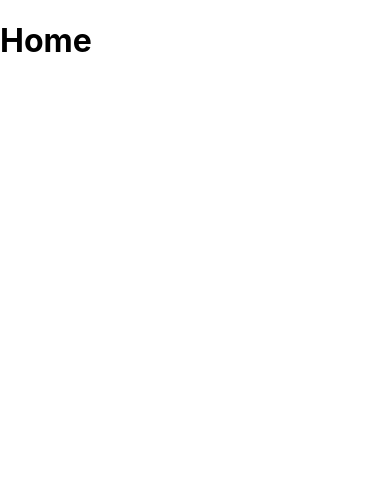
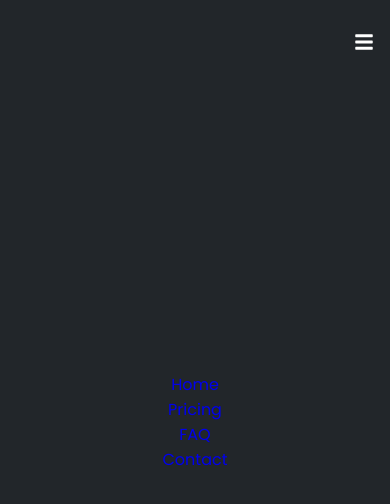
Before and after one commit to phase5lhcm/marketing-template-react, a React (Create React App) app: page / in a window 390 px wide. Shown: the top 504 px of the page. Built offline with nearby package versions, Linux system fonts and the light colour scheme.

Commit message:
Build NavBar

```diff
--- a/src/App.js
+++ b/src/App.js
@@ -1,6 +1,7 @@
 import React from "react";
 import { Routes, Route } from "react-router-dom";
 import HomePage from "./components/Home";
+
 
 function App() {
   return (
--- a/src/components/Home.jsx
+++ b/src/components/Home.jsx
@@ -1,10 +1,11 @@
 import React from "react";
 import "../styles/HomeStyles.css";
+import NavBar from "./NavBar";
 
 const HomePage = () => {
   return (
     <div>
-      <h1>Home</h1>
+      <NavBar />
     </div>
   );
 };
--- /dev/null
+++ b/src/components/NavBar.jsx
@@ -0,0 +1,46 @@
+import React, { useState } from "react";
+import { Link } from "react-router-dom";
+import { FaBars, FaTimes } from "react-icons/fa";
+import Logo from "../assets/logo.jpeg";
+import "../styles/NavBar.css";
+
+const NavBar = () => {
+  const [click, setClick] = useState(false);
+  const handleClick = () => setClick(!click);
+  return (
+    <header>
+      <nav className="navbar">
+        <div className="logo">
+          <Link to="/">
+            <img src={Logo} alt="logo" />
+          </Link>
+        </div>
+        <ul className={click ? "nav-meny active" : "nav-menu"}>
+          <li className="nav-item">
+            <Link to="/">Home</Link>
+          </li>
+          <li className="nav-item">
+            <Link to="/">Pricing</Link>
+          </li>
+          <li className="nav-item">
+            <Link to="/">FAQ</Link>
+          </li>
+          <li className="nav-item">
+            <Link to="/">Contact</Link>
+          </li>
+        </ul>
+        {/* for ui between desktop/mobile views
+        reveals nav menu when clicked in mobile version */}
+        <div className="menu-btn" onClick={handleClick}>
+          {click ? (
+            <FaTimes size={20} style={{ color: "#fff" }} />
+          ) : (
+            <FaBars size={20} style={{ color: "#fff" }} />
+          )}
+        </div>
+      </nav>
+    </header>
+  );
+};
+
+export default NavBar;
--- a/src/index.css
+++ b/src/index.css
@@ -1,13 +1,51 @@
+@import url("https://fonts.googleapis.com/css2?family=Poppins:wght@100;200;400&display=swap");
+* {
+  box-sizing: border-box;
+  margin: 0;
+  padding: 0;
+}
+:root {
+  --primary: #6948ff;
+  --secondary: #553bcb;
+  --darkgrey: #22262a;
+  --lightgrey: #d3d3d3;
+  --grey: #808080;
+}
+
 body {
-  margin: 0;
-  font-family: -apple-system, BlinkMacSystemFont, 'Segoe UI', 'Roboto', 'Oxygen',
-    'Ubuntu', 'Cantarell', 'Fira Sans', 'Droid Sans', 'Helvetica Neue',
-    sans-serif;
-  -webkit-font-smoothing: antialiased;
-  -moz-osx-font-smoothing: grayscale;
+  color: #333;
+  font-family: "Poppins", sans-serif;
+}
+
+ul {
+  list-style: none;
+}
+
+a {
+  text-decoration: none;
+  columns: #fff;
+}
+
+.primary-color {
+  color: var(--primary);
 }
 
 code {
-  font-family: source-code-pro, Menlo, Monaco, Consolas, 'Courier New',
+  font-family: source-code-pro, Menlo, Monaco, Consolas, "Courier New",
     monospace;
 }
+
+.button {
+  width: 100%;
+  padding: 8px 0;
+  border-radius: 4px;
+  border: 1px solid var(--primary);
+  background-color: var(--primary);
+  color: #fff;
+  cursor: pointer;
+}
+
+button:hover {
+  border: 1px solid var(--secondary);
+  background-color: var(--secondary);
+}
--- /dev/null
+++ b/src/styles/NavBar.css
@@ -0,0 +1,72 @@
+header {
+  width: 100%;
+  height: 100px;
+  background-color: var(--darkgrey);
+}
+
+/* give the header a container*/
+header .navbar {
+  max-width: 1240px;
+  height: 100%;
+  padding: 0 1rem;
+  margin: auto;
+  overflow: hidden;
+  display: flex;
+  justify-content: space-between;
+}
+
+header .logo {
+  display: flex;
+  align-items: center;
+}
+/* adjust logo img */
+header .logo img {
+  width: 80px;
+  height: auto;
+}
+/* position hamburger */
+.menu-btn {
+  display: none;
+  position: absolute;
+  top: 2rem;
+  right: 1rem;
+}
+/* align nav items from default position */
+.nav-menu {
+  display: flex;
+  align-items: center;
+  justify-self: start;
+}
+
+.nav-item {
+  padding: 0 1.5rem;
+}
+
+.nav-item {
+  color: #fff;
+}
+
+@media screen and (max-width: 960px) {
+  .menu-btn {
+    display: block;
+  }
+  .nav-menu {
+    position: fixed;
+    left: 0;
+    flex-direction: column;
+    justify-content: center;
+    background-color: var(--darkgrey);
+    width: 100%;
+    height: 100%;
+    text-align: center;
+    transition: 0.4s;
+  }
+
+  .nav-menu.active {
+    left: 0;
+  }
+  .nav-items {
+    margin: 1.5rem 0;
+    font-size: 1.8rem;
+  }
+}
```
Also changed, not shown: src/assets/logo.jpeg (added).
